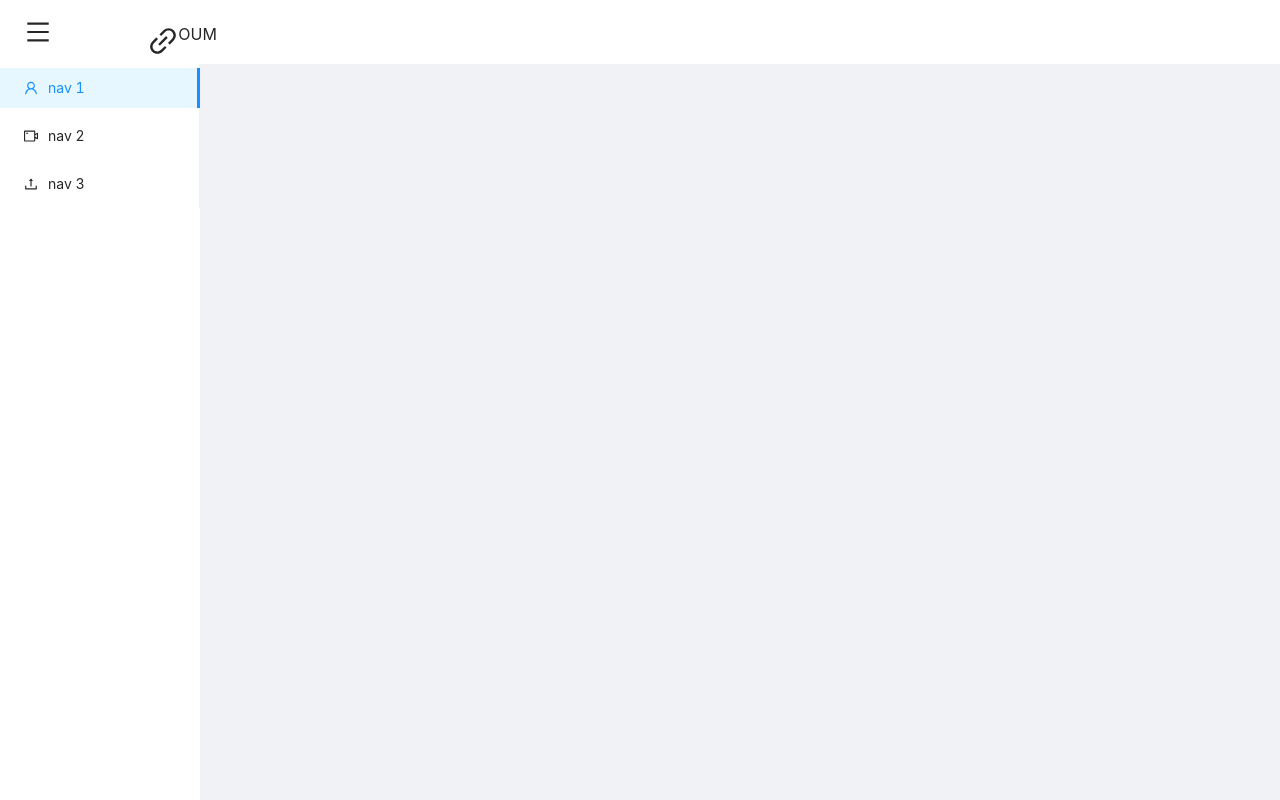
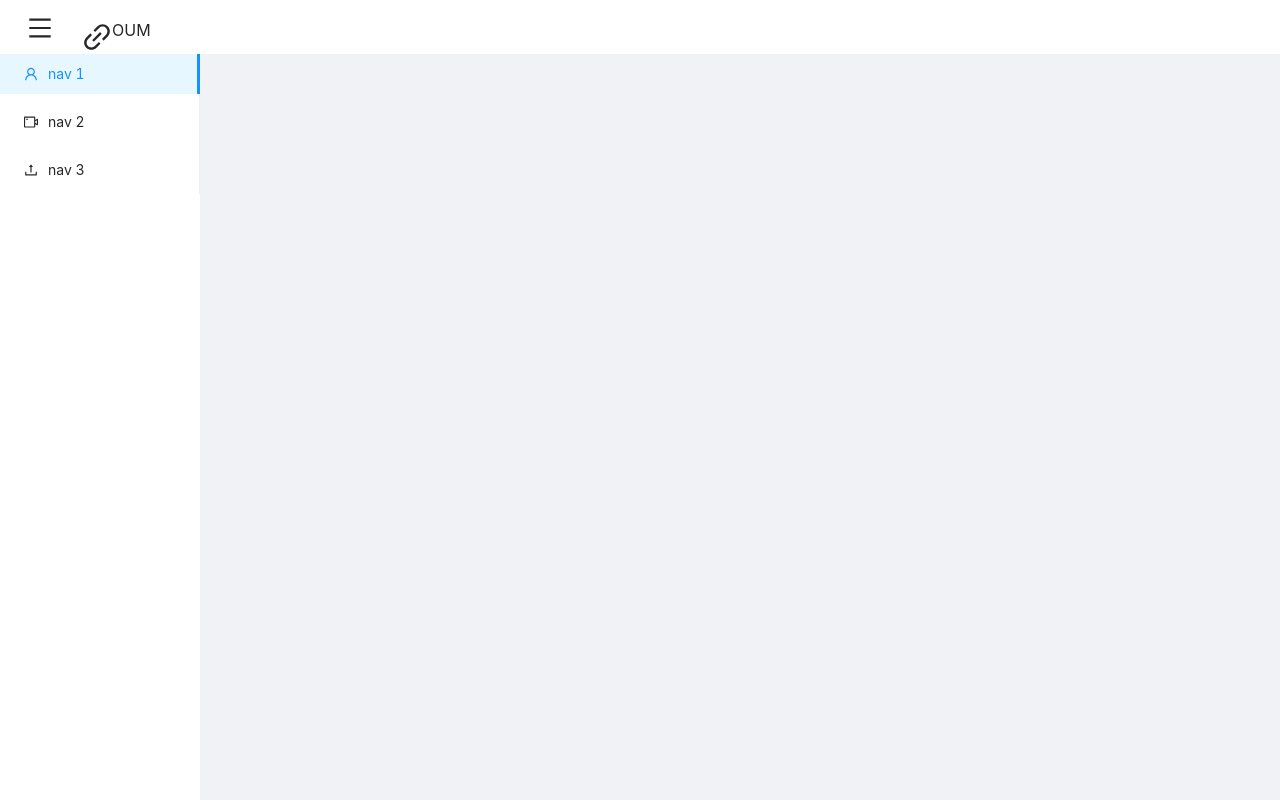
Before and after one commit to yeeezsh/CPE393-Advance-SE, a React (Create React App) app in the folder frontend/: page / in a window 1280 px wide. Built offline with nearby package versions, Linux system fonts and the light colour scheme.

Commit message:
adjust icon

```diff
--- a/frontend/src/modules/home/components/Layouts/Home/Header.tsx
+++ b/frontend/src/modules/home/components/Layouts/Home/Header.tsx
@@ -1,11 +1,12 @@
 import { LinkOutlined, MenuOutlined } from "@ant-design/icons";
-import { Col, Layout, Row } from "antd";
+import { Layout } from "antd";
 import React from "react";
 
 const HeaderCSS: React.CSSProperties = {
   background: "#fff",
   width: "100vw",
   position: "absolute",
+  height: 54,
   zIndex: 1,
 };
 
@@ -23,18 +24,20 @@ const Header: React.FC<{ collapsed: boolean; toggle: () => void }> = (
 ) => {
   return (
     <HeaderAnt style={HeaderCSS}>
-      <Row justify="start" align="middle" style={{ height: 64 }}>
-        <Col span={1}>
-          <MenuOutlined
-            onClick={props.toggle}
-            style={{ marginLeft: -24, fontSize: 24, marginTop: 20 }}
-          />
-        </Col>
+      <div style={{ position: "absolute" }}>
+        <MenuOutlined
+          onClick={props.toggle}
+          style={{
+            marginLeft: -22,
+            fontSize: 24,
+            marginTop: 10,
+          }}
+        />
+      </div>
 
-        <Col span={2} offset={1}>
-          <Logo />
-        </Col>
-      </Row>
+      <div style={{ position: "relative", marginLeft: 32, marginTop: -2 }}>
+        <Logo />
+      </div>
     </HeaderAnt>
   );
 };
--- a/frontend/src/modules/home/components/Layouts/Home/Sider.tsx
+++ b/frontend/src/modules/home/components/Layouts/Home/Sider.tsx
@@ -13,7 +13,7 @@ const Sider: React.FC<{ collapsed: boolean }> = (props) => {
       trigger={null}
       collapsible
       collapsed={props.collapsed}
-      style={{ width: 100, marginTop: 64, background: "white" }}
+      style={{ width: 100, marginTop: 50, background: "white" }}
     >
       <Menu theme="light" mode="inline" defaultSelectedKeys={["1"]}>
         <Menu.Item key="1" icon={<UserOutlined />}>
```
